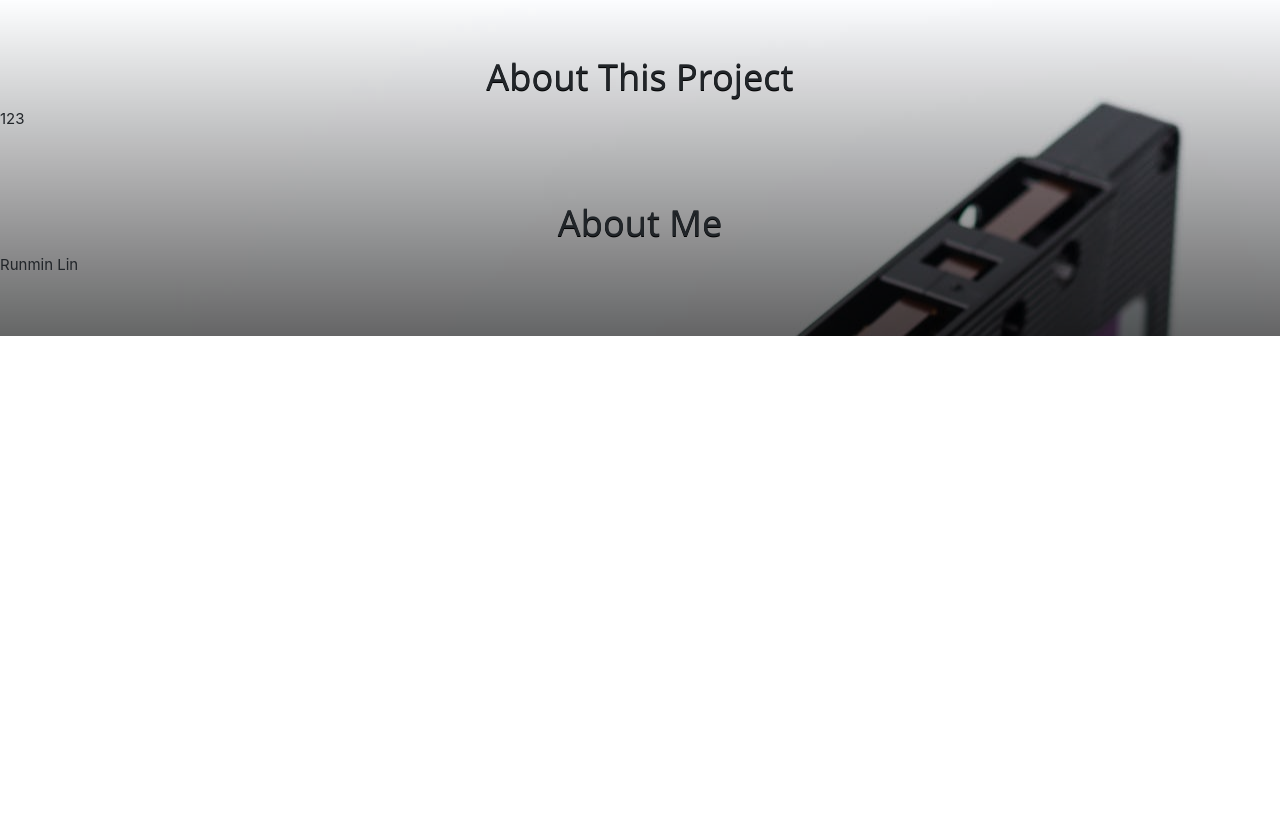
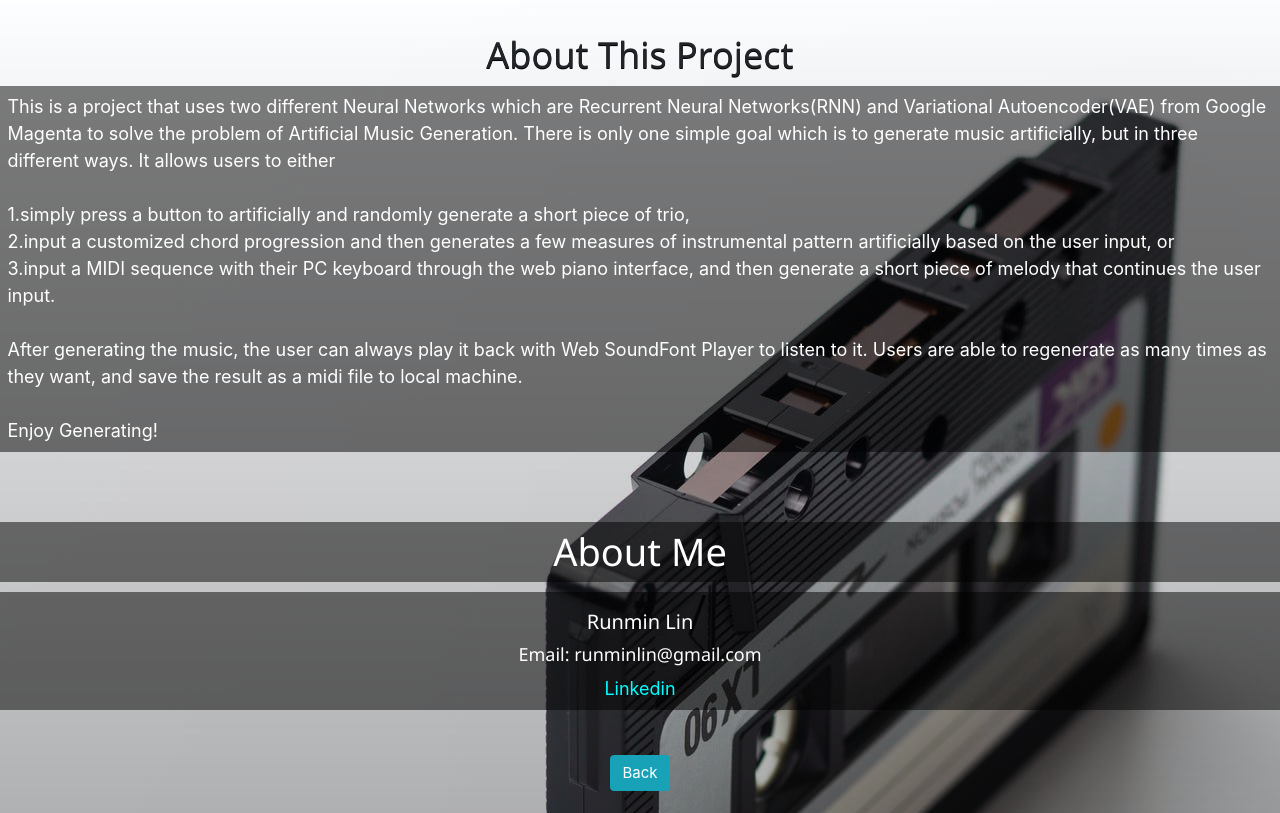
Before and after one commit to RyanLinrm/Artificial-Music-Generato, a React (Create React App) app: page /about in a window 1280 px wide. Built offline with nearby package versions, Linux system fonts and the light colour scheme; what react-dimensions, react-piano would draw is missing.

Commit message:
updated on all the styling

```diff
--- a/src/components/Chords.js
+++ b/src/components/Chords.js
@@ -263,9 +263,8 @@ export default class Chords extends Component {
     render() {
         return (
             <div className='text-center'>
-                <div>
-                    <canvas ref={this.canvasRef} />
-                </div>
+                <br/>
+                <br/>
                 <br/>
                 <div>
                 <div>{'Randomness: '}</div>
@@ -293,10 +292,11 @@ export default class Chords extends Component {
                 <br/>
                 <br/>
                 <div>
-                    <button className="btn btn-outline-info" onClick={()=>this.quantize()}>Generate</button>
-                    <button className="btn btn-outline-primary" onClick={()=>this.play(0)}>Play</button>
-                    <button className="btn btn-outline-danger" onClick={()=>this.stop()}>Stop</button>
+                    <button className="btn btn-info" onClick={()=>this.quantize()}>Generate</button>
+                    <button className="btn btn-primary" onClick={()=>this.play(0)}>Play</button>
+                    <button className="btn btn-danger" onClick={()=>this.stop()}>Stop</button>
                 </div>
+                <br/><br/>
             </div>
         )
     }
--- a/src/components/MusicRNN.js
+++ b/src/components/MusicRNN.js
@@ -104,9 +104,9 @@ class RNN extends React.Component {
         return(
             <div>
                 <div className='text-center'>
-                <br/><br/>
+                <br/>
                 <div>
-                    <p className="labeltext">Randomness: </p>
+                    <p className="labeltext">Temperature: </p>
                     <Slider
                         axis="x"
                         xstep={0.1}
@@ -121,7 +121,7 @@ class RNN extends React.Component {
                     <button className="btn btn-info" onClick={()=>this.quantize()}>Generate</button>
                     <button className="btn btn-danger" onClick={()=>this.play()}>Stop</button>
                 </div>
-                <br/><br/><br/>
+                <br/><br/>
                 <div className='text-center'>
                     <WebPiano passMidiData={this.mididata}/>
                 </div>
--- a/src/components/MusicVAEtrio.js
+++ b/src/components/MusicVAEtrio.js
@@ -87,7 +87,7 @@ class MusicVAE extends React.Component {
         return(
             <div className="text-center">
                 <div>
-                    <div>{'Randomness: '}</div>
+                    <p className="labeltext2">Temperature: </p>
                     <Slider
                         axis="x"
                         xstep={0.1}
@@ -97,7 +97,7 @@ class MusicVAE extends React.Component {
                         onChange={({ x }) => this.setState({ x: parseFloat(x.toFixed(2)) })}
                     />
                     <br/><br/>
-                    <div>{'Tempo: '}</div>
+                    <p className="labeltext2">Tempo: </p>
                     <Slider
                         axis="x"
                         xstep={1}
--- a/src/img/page.css
+++ b/src/img/page.css
@@ -13,7 +13,14 @@
 }
 
 .labeltext {
+    text-shadow: 0 1px 0 white;
+    font-size: 18px;
+    font-weight: bold;
+}
+
+.labeltext2 {
     text-shadow: 0 1px 0 black;
+    font-size: 18px;
 }
 
 #chordpage {
@@ -51,7 +58,7 @@
       linear-gradient(
         to bottom,
         rgba(0, 0, 0, 0),
-        rgba(0, 0, 0, 0.6)
+        rgba(0, 0, 0, 0.3)
       ),
       url(8.jpeg);
 }
@@ -62,3 +69,26 @@
     text-align: center;
     padding: 0.5rem;
 }
+
+.pagetitle {
+    background-color: rgba(0, 0, 0, 0.5);
+    color: #fff;
+    font-size: 38px;
+    text-align: center;
+    padding: 0.5rem;
+}
+
+.abouttext {
+    background-color: rgba(0, 0, 0, 0.5);
+    color: #fff;
+    font-size: 18px;
+    padding: 0.5rem;
+}
+
+.abouttext2 {
+    background-color: rgba(0, 0, 0, 0.5);
+    color: #fff;
+    font-size: 18px;
+    text-align: center;
+    padding: 0.5rem;
+}
--- a/src/pages/Aboutpage.js
+++ b/src/pages/Aboutpage.js
@@ -1,6 +1,7 @@
 import React from 'react';
 import ReactDOM from 'react-dom'
 import '../img/page.css'
+import { Link } from "react-router-dom";
 
 class AboutPage extends React.Component {
 
@@ -8,13 +9,31 @@ class AboutPage extends React.Component {
 
     return (
       <div id='aboutpage'>
+        <br/>
+        <h1 className="text-center hometext">About This Project</h1>
+        <p className='abouttext'>This is a project that uses two different Neural Networks which are Recurrent Neural Networks(RNN) and Variational Autoencoder(VAE)
+          from Google Magenta to solve the problem of Artificial Music Generation. There is only one simple goal which is to
+          generate music artificially, but in three different ways. It allows users to either <br/><br/>1.simply press a button to artificially
+          and randomly generate a short piece of trio, <br/>2.input a customized chord progression and then generates a few measures of
+          instrumental pattern artificially based on the user input, or <br/>3.input a MIDI sequence with their PC keyboard through the web piano
+          interface, and then generate a short piece of melody that continues the user input. <br/><br/>
+          After generating the music, the user can always play it back with Web SoundFont Player to listen to it.
+          Users are able to regenerate as many times as they want, and save the result as a midi file to local machine. <br/><br/>
+          Enjoy Generating!</p>
         <br/><br/>
-        <h1 className="text-center hometext">About This Project</h1>
-        <p>123</p>
+        <h1 className="pagetitle">About Me</h1>
+        <div className='abouttext2'>
+          <h4>Runmin Lin</h4>
+          <h5>Email: runminlin@gmail.com</h5>
+          <a href="https://www.linkedin.com/in/runminlin/" alt="linkedin" style={{color: 'aqua'}}>Linkedin</a>
+        </div>
         <br/><br/>
-        <h1 className="text-center hometext">About Me</h1>
-        <p>Runmin Lin</p>
-        <br/><br/>
+        <div className="text-center">
+            <Link to="/">
+                  <button className="btn btn-info">Back</button>
+            </Link>
+        </div>
+        <br/>
       </div>
     );
 
--- a/src/pages/ChordPage.js
+++ b/src/pages/ChordPage.js
@@ -1,5 +1,6 @@
 import React, { Component } from 'react'
 import Chords from '../components/Chords'
+import { Link } from "react-router-dom"
 import '../img/page.css'
 
 export default class ChordPage extends Component {
@@ -9,7 +10,12 @@ export default class ChordPage extends Component {
                 <br/><br/>
                 <h1 className='text-center hometext'>Generate Melody With Customized Chord Progression</h1>
                 <Chords />
-                <br/>
+                <div className="text-center">
+                    <Link to="/">
+                        <button className="btn btn-info">Back</button>
+                    </Link>
+                </div>
+                <br/><br/><br/>
             </div>
         )
     }
--- a/src/pages/RNNpage.js
+++ b/src/pages/RNNpage.js
@@ -1,5 +1,6 @@
 import React, { Component } from 'react'
 import RNN from '../components/MusicRNN'
+import { Link } from "react-router-dom"
 import '../img/page.css'
 
 export default class RNNpage extends Component {
@@ -10,7 +11,12 @@ export default class RNNpage extends Component {
                 <h1 className='pagetext'>Continue with your input melody</h1>
                 <br/><br/>
                 <RNN />
-                <br/><br/>
+                <br/>
+                <div className="text-center">
+                    <Link to="/">
+                        <button className="btn btn-info">Back</button>
+                    </Link>
+                </div>
                 <br/>
             </div>
         )
--- a/src/pages/VAEpage.js
+++ b/src/pages/VAEpage.js
@@ -1,5 +1,7 @@
 import React, { Component } from 'react'
 import MusicVAE from '../components/MusicVAEtrio'
+import { Link } from "react-router-dom"
+import '../img/page.css'
 
 export default class VAEpage extends Component {
     render() {
@@ -9,7 +11,13 @@ export default class VAEpage extends Component {
                 <h1 className='text-center hometext'>Generate a Random Trio Artificially</h1>
                 <br/><br/><br/><br/>
                 <MusicVAE />
-                <br/><br/><br/><br/><br/><br/><br/><br/><br/><br/>
+                <br/><br/><br/><br/>
+                <div className="text-center">
+                    <Link to="/">
+                        <button className="btn btn-info">Back</button>
+                    </Link>
+                </div>
+                <br/><br/><br/>
                 <br/>
 
             </div>
```
